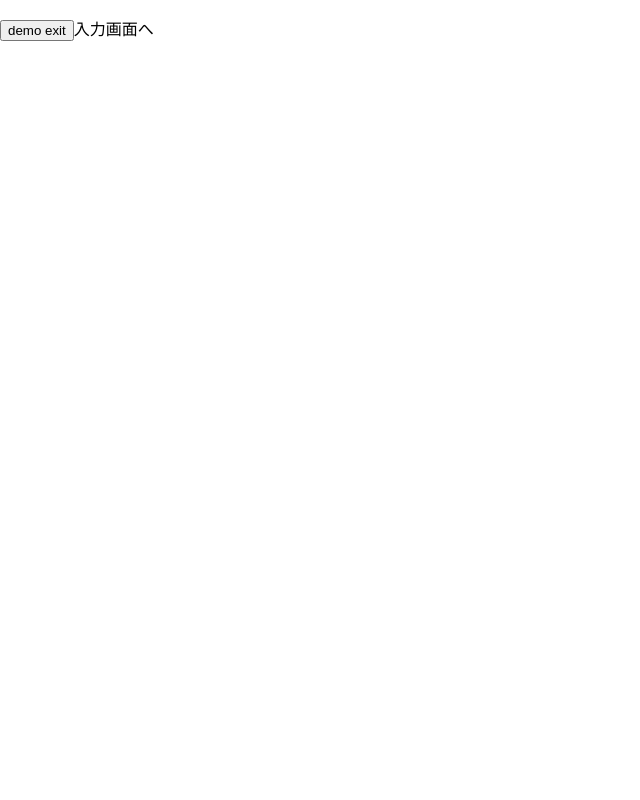
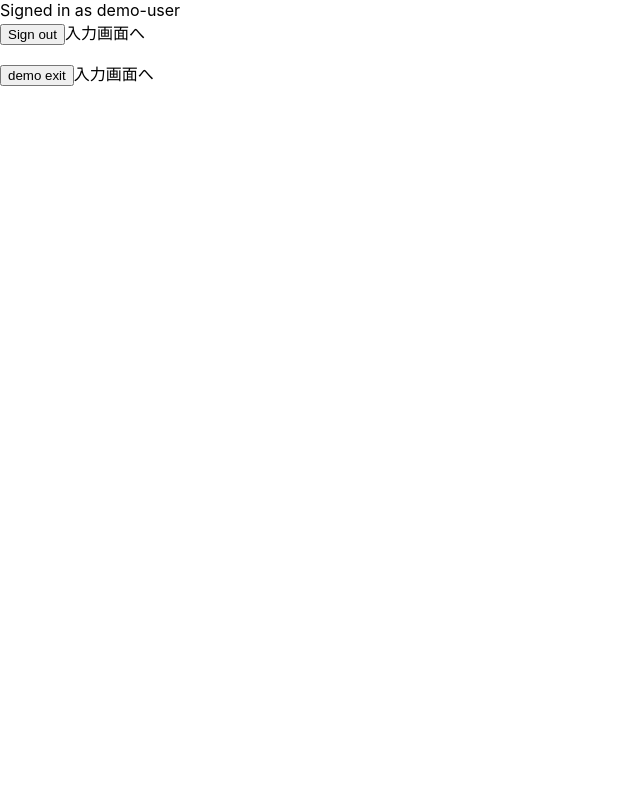
Before and after one commit to jun0222/kakeibo, a Next.js app: page / in a window 1280 px wide. Both pictures are taken after a click on the button "demo". Shown: the top 800 px of the page, without its empty margins (0-640 px from the left). Built offline with nearby package versions, Linux system fonts and the light colour scheme; no server answers; the database is empty.

Commit message:
Fix: Fixed new to index render signin bug.

```diff
--- a/pages/index.tsx
+++ b/pages/index.tsx
@@ -2,10 +2,11 @@ import { useSession, signIn, signOut } from "next-auth/react" // https://next-au
 import SigninForm from "../components/SigninForm";
 import ShoppingIndex from './shopping';
 import Link from 'next/link'
-import { CountProvider } from '../components/DemoContext'
+import { useCountContext } from '../components/DemoContext'
 
 export default () => {
   const { data: session } = useSession()
+  const { demoMode } = useCountContext();
   if (session) {
     return (
       <>
@@ -14,17 +15,25 @@ export default () => {
         <Link href="/shopping/new">
             <a>入力画面へ</a>
         </Link>
-        <CountProvider>
-          <ShoppingIndex />
-        </CountProvider>
+        <ShoppingIndex />
+      </>
+    )
+  }
+  if (demoMode) {
+    return (
+      <>
+        Signed in as demo-user <br />
+        <button onClick={() => signOut()}>Sign out</button>
+        <Link href="/shopping/new">
+            <a>入力画面へ</a>
+        </Link>
+        <ShoppingIndex />
       </>
     )
   }
   return (
     <>
-      <CountProvider>
-        <SigninForm />
-      </CountProvider>
+      <SigninForm />
     </>
   )
 }
```
